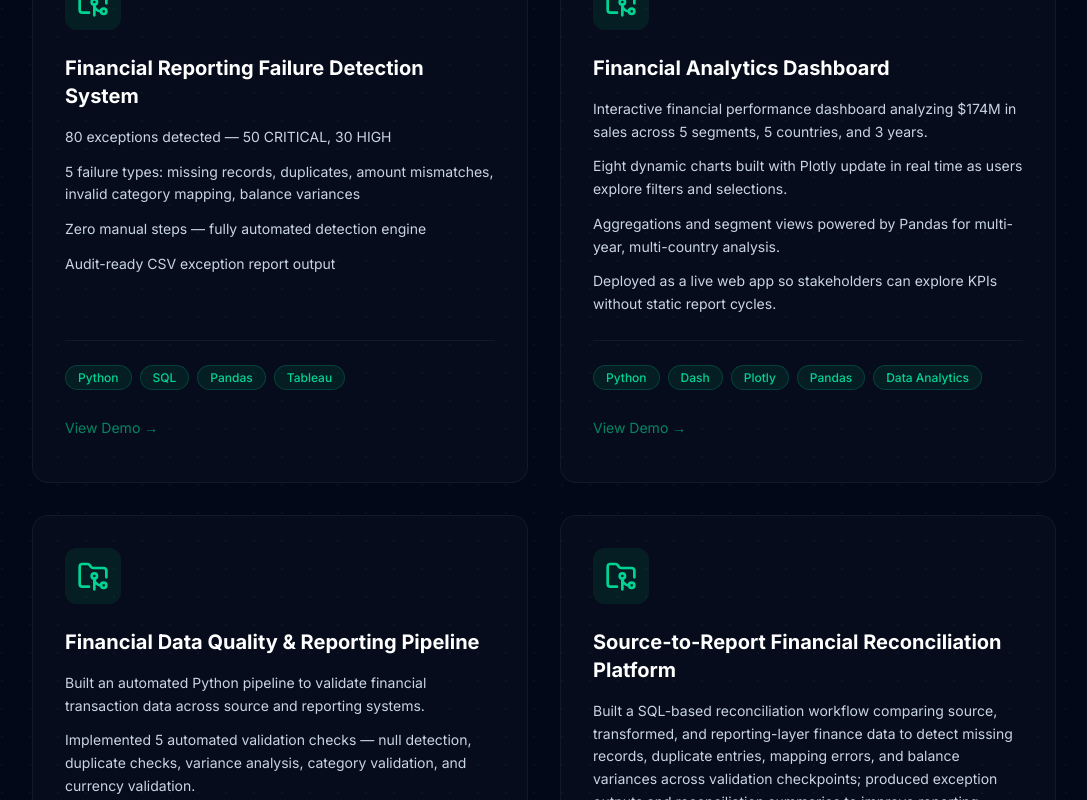
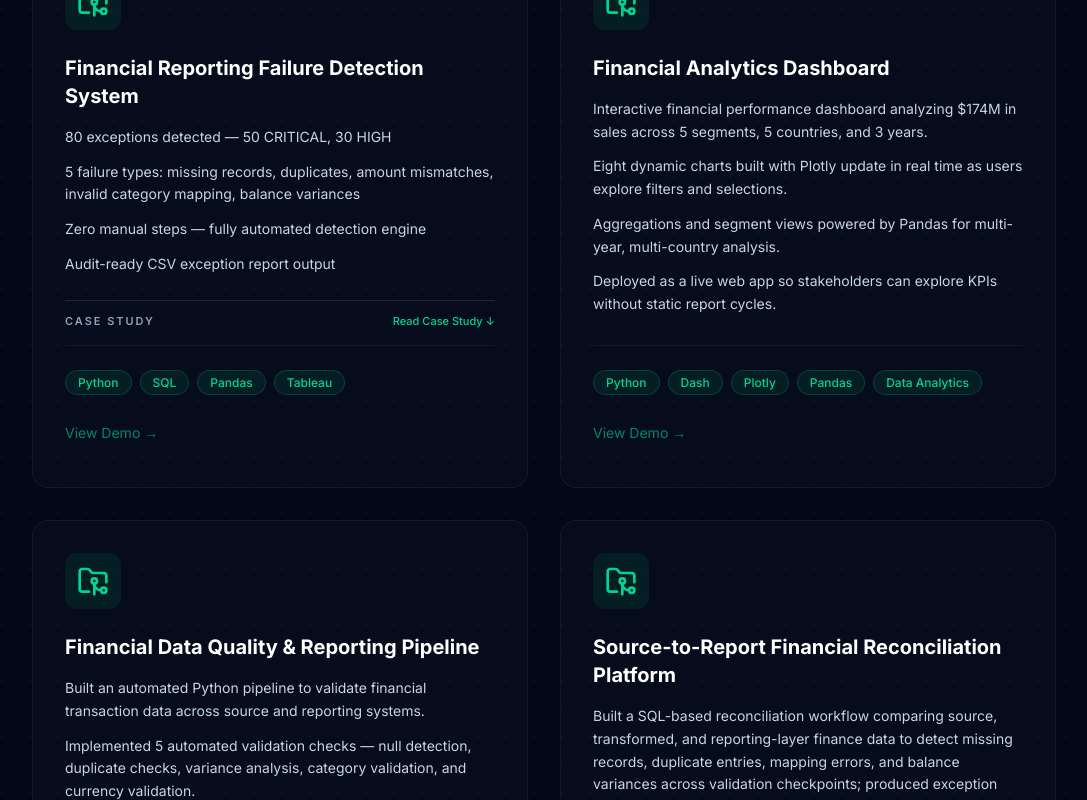
Before and after one commit to Sonawane250398/portfolio, a React (Vite) app: page / in a window 1280 px wide. Shown: the part 2525-3325 px from the top of the page, without its empty margins (96-1183 px from the left). Built offline with nearby package versions, Linux system fonts and the light colour scheme.

Commit message:
Add case study to failure detection project

```diff
--- a/src/components/Projects.tsx
+++ b/src/components/Projects.tsx
@@ -87,6 +87,7 @@ export default function Projects() {
   const [expandedCardIndex, setExpandedCardIndex] = useState<number | null>(null);
   const [sqlOpenIndex, setSqlOpenIndex] = useState<number | null>(null);
   const [embedLoadedByIndex, setEmbedLoadedByIndex] = useState<Record<number, boolean>>({});
+  const [caseStudyOpenIndex, setCaseStudyOpenIndex] = useState<number | null>(null);
 
   useEffect(() => {
     setSqlOpenIndex(null);
@@ -126,6 +127,7 @@ export default function Projects() {
         <div className="mt-12 grid grid-cols-1 gap-8 lg:grid-cols-2">
           {projects.map((project, index) => {
             const isCardExpanded = expandedCardIndex === index;
+            const hasCaseStudy = 'caseStudy' in project && Boolean((project as any).caseStudy);
             const hasExpandable =
               Boolean(
                 ('demoRows' in project && project.demoRows && project.demoRows.length > 0) ||
@@ -211,6 +213,31 @@ export default function Projects() {
                     </li>
                   ))}
                 </ul>
+
+                {hasCaseStudy && (
+                  <div className="mb-4 border-t border-slate-200/70 pt-3 text-slate-600 dark:border-white/10 dark:text-slate-300">
+                    <div className="mb-1 flex items-center justify-between gap-2">
+                      <span className="text-[11px] font-semibold uppercase tracking-[0.18em] text-slate-500 dark:text-slate-400">
+                        Case Study
+                      </span>
+                      <button
+                        type="button"
+                        onClick={(e) => {
+                          e.stopPropagation();
+                          setCaseStudyOpenIndex((prev) => (prev === index ? null : index));
+                        }}
+                        className="text-[11px] font-medium text-emerald-700 hover:text-emerald-600 dark:text-emerald-400 dark:hover:text-emerald-300"
+                      >
+                        {caseStudyOpenIndex === index ? 'Hide Case Study ↑' : 'Read Case Study ↓'}
+                      </button>
+                    </div>
+                    {caseStudyOpenIndex === index && (
+                      <p className="mt-1 whitespace-pre-line text-xs leading-relaxed text-slate-600 dark:text-slate-300">
+                        {(project as any).caseStudy}
+                      </p>
+                    )}
+                  </div>
+                )}
               </div>
 
               <AnimatePresence initial={false}>
```
